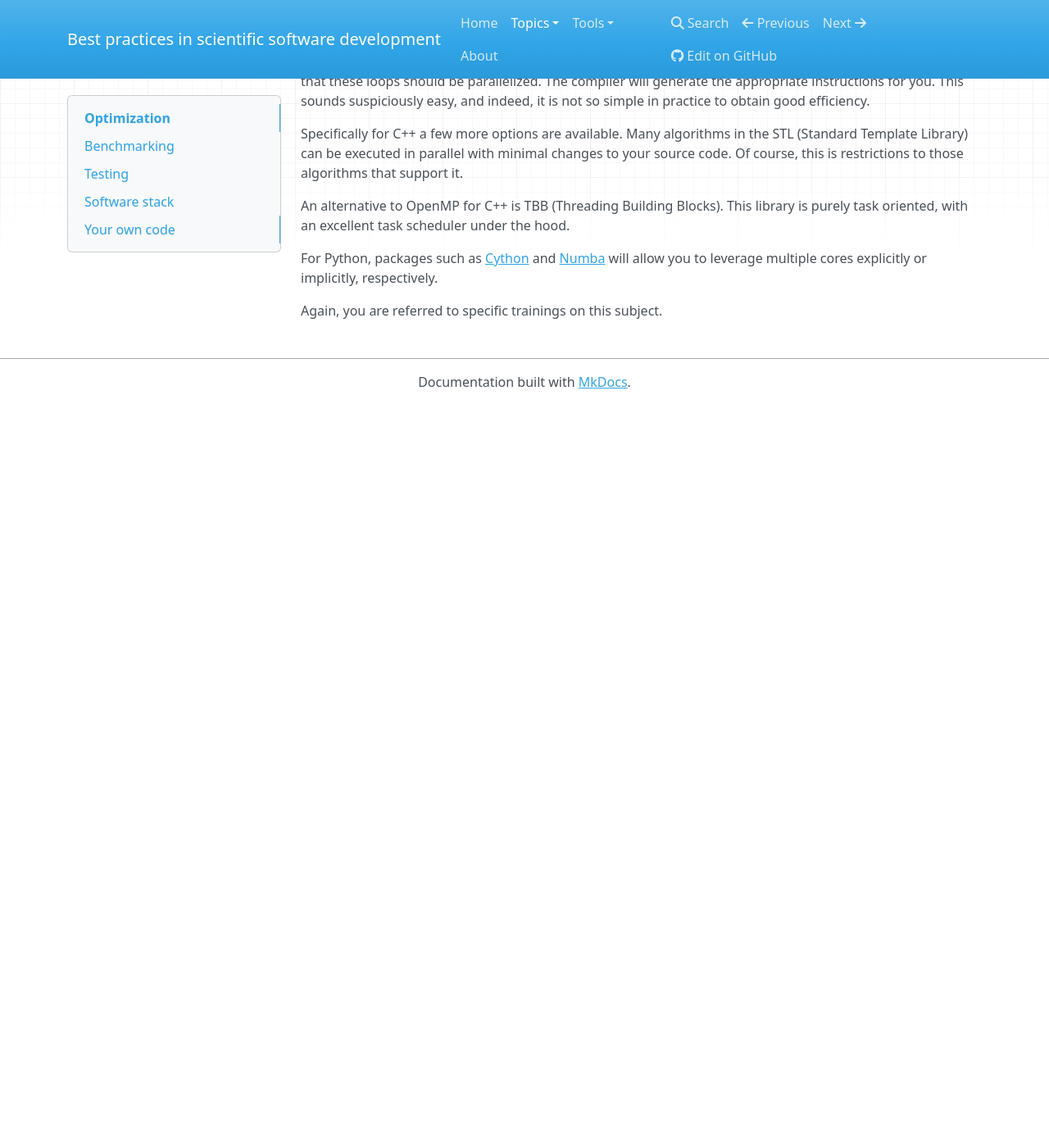
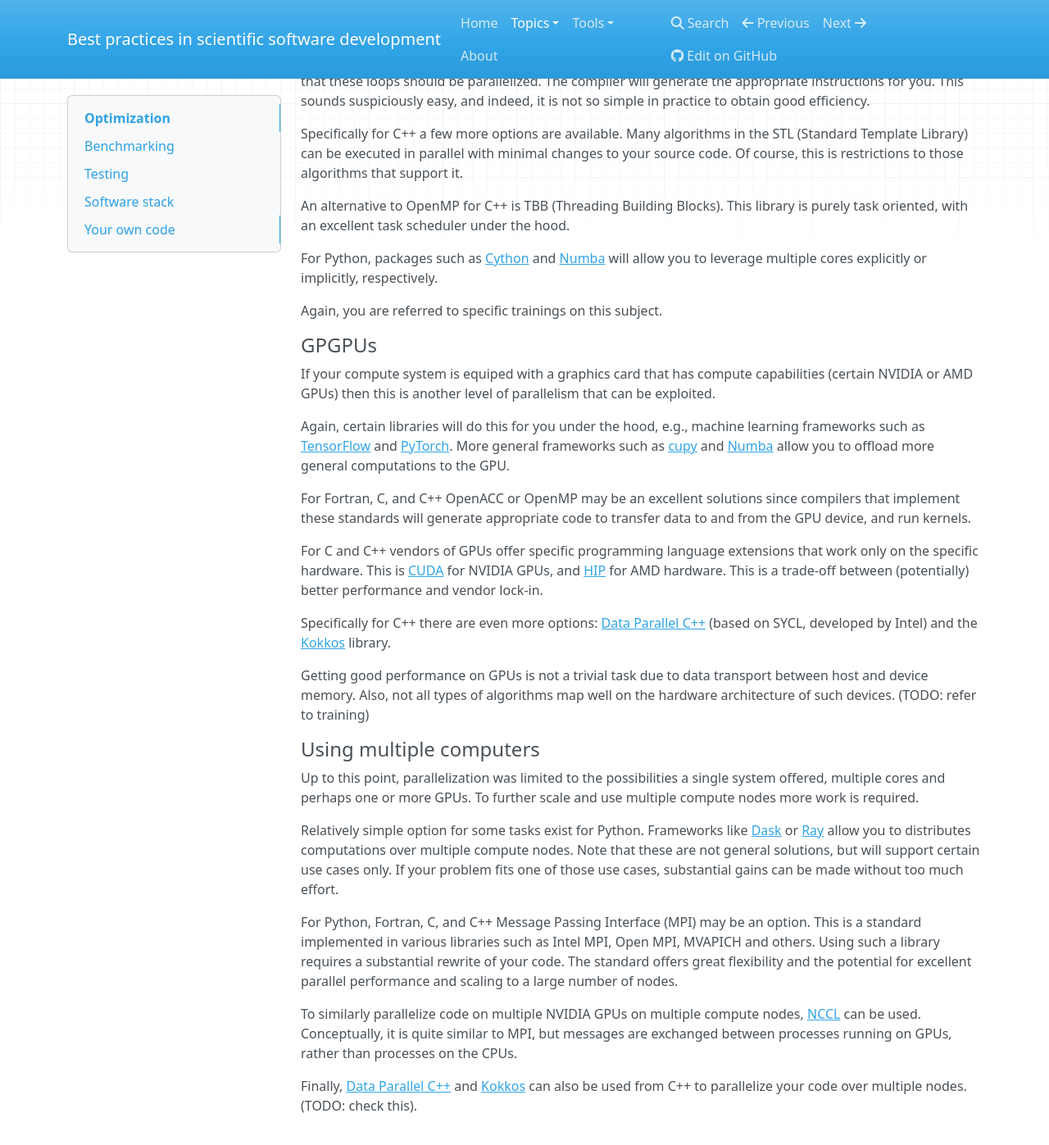
Before and after one commit to gjbex/Best-practices-for-scientific-computing, an MkDocs documentation site: the page built from docs/optimization.md, in a window 1280 px wide and 1400 px high, scrolled down 4812 px. Shown: the top 1397 px of the window at 82% size. Built offline with MkDocs 1.6.1, drawn with Linux system fonts in a browser that asks for light colours; nearby versions of some CDN libraries; before the commit the page ends 5306 px from its top, so only the background shows below that.

Commit message:
Add sections on GPU and disributed programming

```diff
--- a/docs/optimization.md
+++ b/docs/optimization.md
@@ -295,3 +295,57 @@ For Python, packages such as [Cython](TODO) and [Numba](TODO) will allow you to
 leverage multiple cores explicitly or implicitly, respectively.
 
 Again, you are referred to specific trainings on this subject.
+
+
+#### GPGPUs
+
+If your compute system is equiped with a graphics card that has compute
+capabilities (certain NVIDIA or AMD GPUs) then this is another level of
+parallelism that can be exploited.
+
+Again, certain libraries will do this for you under the hood, e.g., machine
+learning frameworks such as [TensorFlow](TODO) and [PyTorch](TODO). More
+general frameworks  such as [cupy](TODO) and [Numba](TODO) allow you to offload
+more general computations to the GPU.
+
+For Fortran, C, and C++ OpenACC or OpenMP may be an excellent solutions since
+compilers that implement these standards will generate appropriate code to
+transfer data to and from the GPU device, and run kernels.
+
+For C and C++ vendors of GPUs offer specific programming language extensions
+that work only on the specific hardware.  This is [CUDA](TODO) for NVIDIA GPUs,
+and [HIP](TODO) for AMD hardware.  This is a trade-off between (potentially)
+better performance and vendor lock-in.
+
+Specifically for C++ there are even more options: [Data Parallel C++](TODO)
+(based on SYCL, developed by Intel) and the [Kokkos](TODO) library.
+
+Getting good performance on GPUs is not a trivial task due to data transport
+between host and device memory.  Also, not all types of algorithms map well on
+the hardware architecture of such devices. (TODO: refer to training)
+
+
+#### Using multiple computers
+
+Up to this point, parallelization was limited to the possibilities a single
+system offered, multiple cores and perhaps one or more GPUs.  To further scale
+and use multiple compute nodes more work is required.
+
+Relatively simple option for some tasks exist for Python.  Frameworks like [Dask](TODO)
+or [Ray](TODO) allow you to distributes computations over multiple compute nodes.
+Note that these are not general solutions, but will support certain use cases only.
+If your problem fits one of those use cases, substantial gains can be made without
+too much effort.
+
+For Python, Fortran, C, and C++ Message Passing Interface (MPI) may be an option.
+This is a standard implemented in various libraries such as Intel MPI, Open MPI,
+MVAPICH and others.  Using such a library requires a substantial rewrite of your
+code.  The standard offers great flexibility and the potential for excellent
+parallel performance and scaling to a large number of nodes.
+
+To similarly parallelize code on multiple NVIDIA GPUs on multiple compute nodes,
+[NCCL](TODO) can be used.  Conceptually, it is quite similar to MPI, but messages
+are exchanged between processes running on GPUs, rather than processes on the CPUs.
+
+Finally, [Data Parallel C++](TODO) and [Kokkos](TODO) can also be used from C++ to
+parallelize your code over multiple  nodes. (TODO: check this).
```
